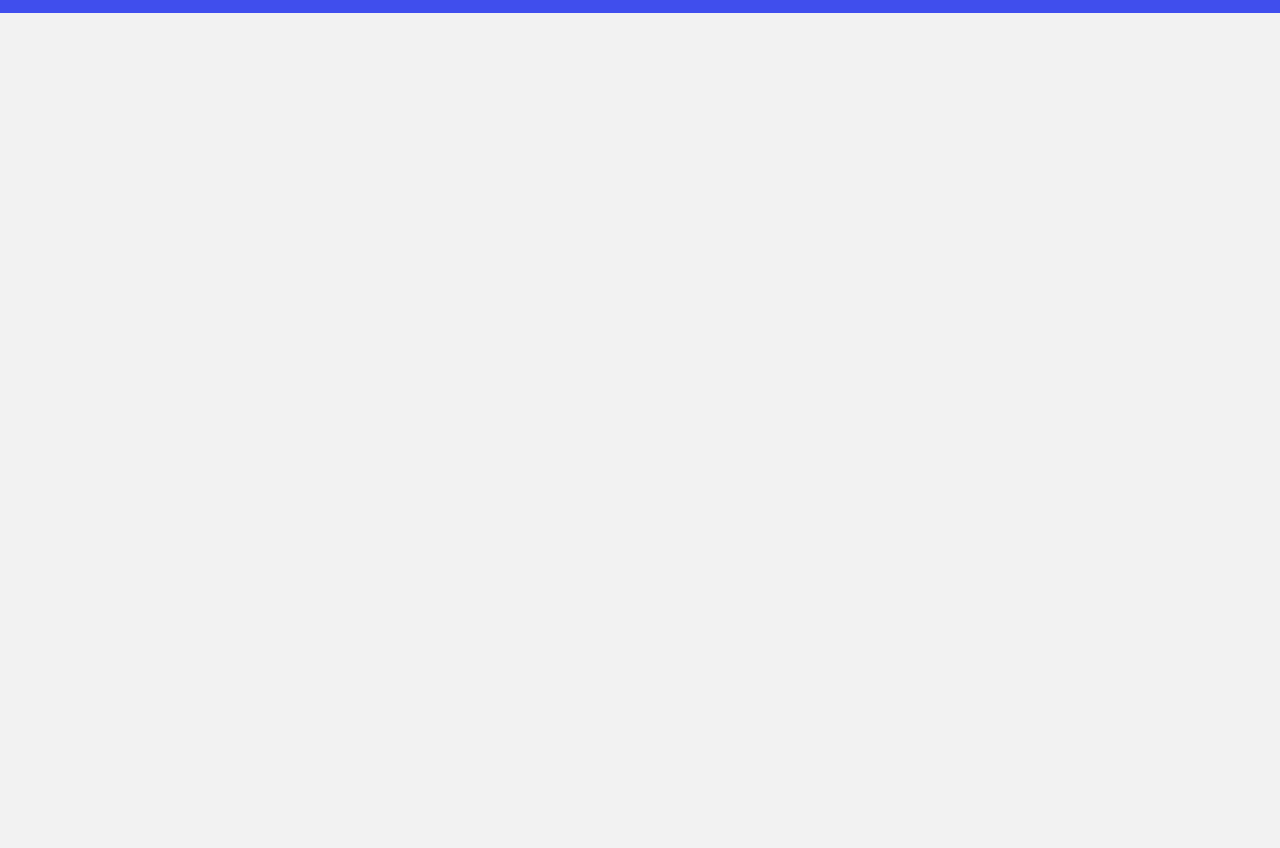
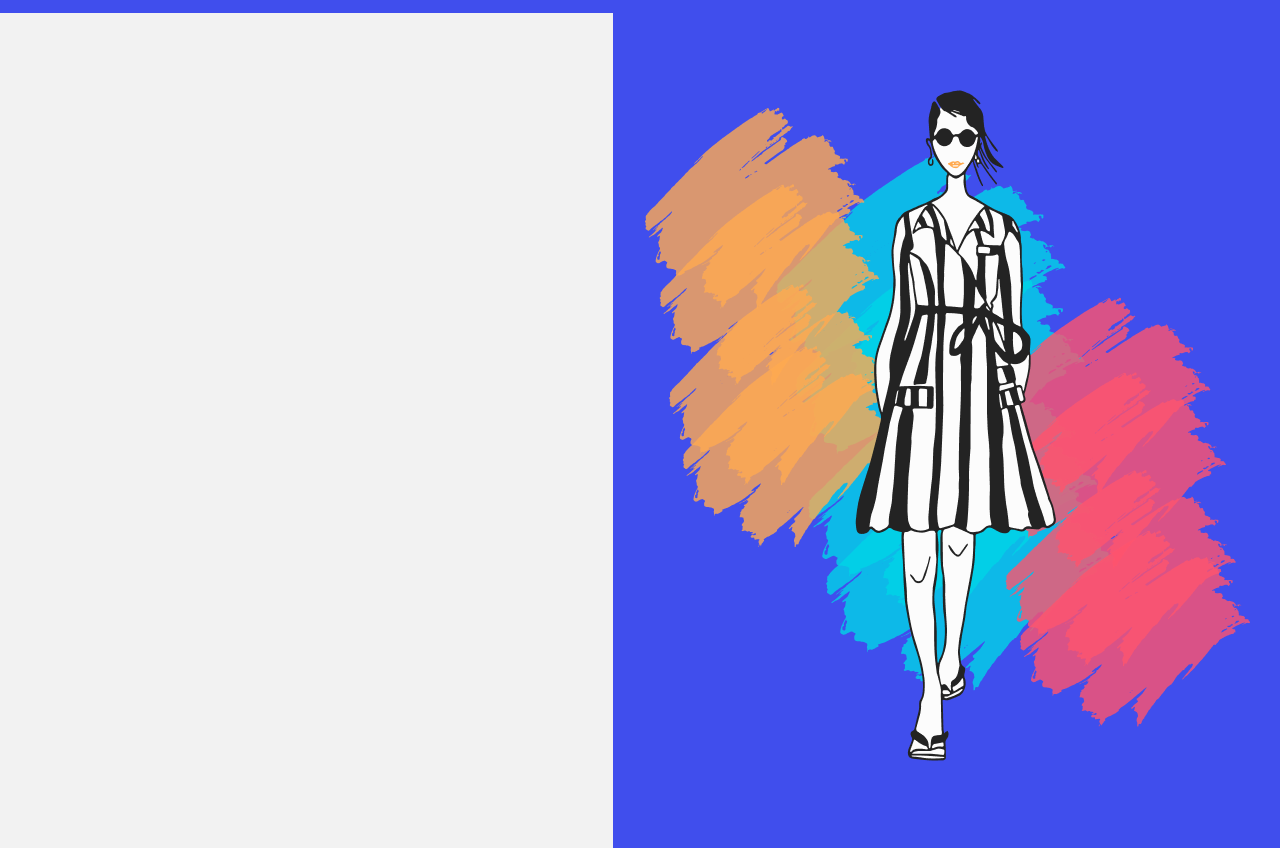
Before and after one commit to CarlosWTMachado/projeto-fashiondriven, a plain HTML site: page index.html in a window 1280 px wide. Shown: the part 76-924 px from the top of the page. Before the commit the page ends 800 px from the top, so only its background shows below. Drawn offline with Linux system fonts and the light colour scheme.

Commit message:
mostrar a ilustração lateral

```diff
--- a/index.html
+++ b/index.html
@@ -11,6 +11,10 @@
     <header class="header d-flex align-items-center">
         <img src="assets/Logo.png" alt="logo">
     </header>
+    <div class="show-ilustracao">
+        <img src="assets/ilustração.png" alt="ilustração">
+    </div>
+    <div class="show-"></div>
     <script type="text/javascript" src="script.js"></script>
 </body>
 
--- a/style.css
+++ b/style.css
@@ -1,3 +1,15 @@
+.d-flex {
+    display: flex;
+}
+
+.justify-content-center {
+    justify-content: center;
+}
+
+.align-items-center {
+    align-items: center;
+}
+
 html,
 body {
     margin: 0;
@@ -27,14 +39,12 @@ body {
     font-size: 32px;
 }
 
-.d-flex {
-    display: flex;
+.show-ilustracao {
+    position: absolute;
+    background-color: #404EED;
+    right: 0px;
+    height: 785px;
+    padding-top: 50px;
+    padding-left: 30px;
+    padding-right: 30px;
 }
-
-.justify-content-center {
-    justify-content: center;
-}
-
-.align-items-center {
-    align-items: center;
-}
```
